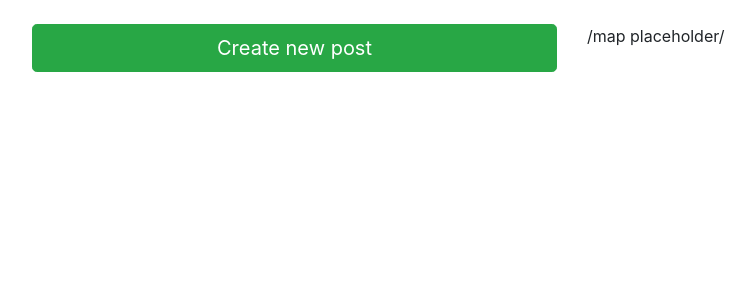
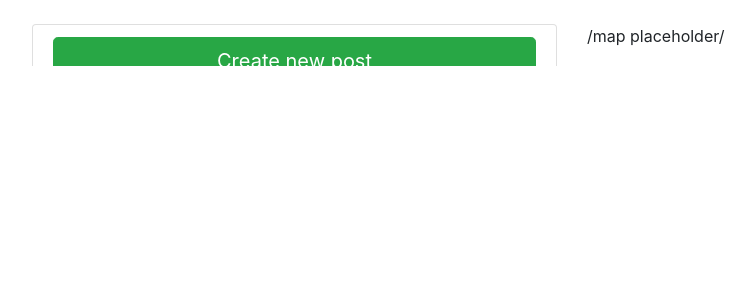
Before and after one commit to MatSaf123/pet-care-app, a Django app: page / in a window 1280 px wide. Shown: the part 72-372 px from the top of the page, without its empty margins (68-823 px from the left). Run offline with Django 3.2, Linux system fonts and the light colour scheme; data that the repository does not hold is empty; some libraries are stand-ins or nearby versions.

Commit message:
Add scrollable post list

```diff
--- a/posts/static/posts/main.css
+++ b/posts/static/posts/main.css
@@ -2,3 +2,10 @@
 .site-header .navbar {
     margin-bottom: 24px;
 }
+
+.list-group{
+    max-height: 50%;
+    margin-bottom: 10px;
+    overflow:scroll;
+    -webkit-overflow-scrolling: touch;
+}
--- a/templates/posts/home.html
+++ b/templates/posts/home.html
@@ -6,6 +6,9 @@
   <div class="row">
     <div class="col-sm">
 
+        <ul class="list-group">
+
+            <li class="list-group-item">
                 <div class="media-body">
                     {% if user.is_authenticated  %}
                         <a href="{% url 'post-create' %}" type="button" class="btn btn-success btn-lg btn-block">Create new post</a>
@@ -13,10 +16,13 @@
                         <a href="{% url 'login' %}" type="button" class="btn btn-success btn-lg btn-block">Create new post</a>
                     {% endif %}
                 </div>
+            </li>
 
             {% for post in posts %}
+                <div class="panel-body">
+                    <li class="list-group-item">
                         <article class="media content-section">
-                <div class="media-body border p-4 my-1">
+                            <div class="media-body p-2 my-1">
                                 <div class="article-metadata">
                                     <a class="mr-2" href="#">{{ post.author }}</a>
                                     <small class="text-muted">{{ post.date_posted|date:"F d, Y" }}</small>
@@ -25,7 +31,10 @@
                                 <p class="article-content">{{ post.content }}</p>
                             </div>
                         </article>
+                    </li>
+                </div>
             {% endfor %}
+        </ul>
     </div>
 
     <div class="col-sm">
```
Lines whose indentation alone changed are shown as unchanged.
